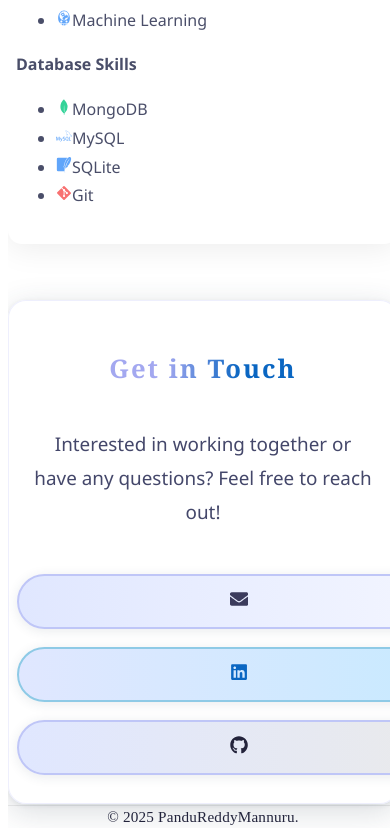
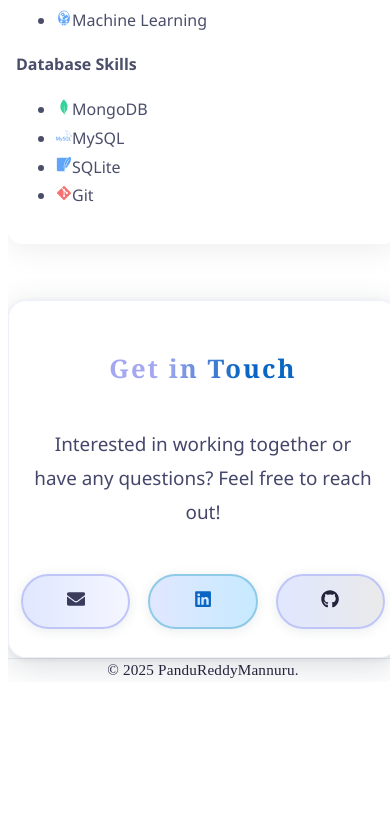
Before and after one commit to PanduReddyMannuru/Portifolio, a React (Vite) app: page / in a window 390 px wide. Shown: the part 2027-2863 px from the top of the page. After the commit the page ends 2717 px from the top, so only its background shows below. Built offline with nearby package versions, Linux system fonts and the light colour scheme.

Commit message:
modified

```diff
--- a/src/components/Connect.jsx
+++ b/src/components/Connect.jsx
@@ -10,17 +10,17 @@ const Connect = () => {
                 Interested in working together or have any questions? Feel free to reach out!
             </p>
             <div className="connect-links">
-            <a href="mailto:your.email@example.com" className="connect-link email" aria-label="Email">
+            <a href="mailto:pandureddymannuru@gmail.com" className="connect-link email" aria-label="Email">
                 <span className="icon-rect">
                     <FaEnvelope />
                 </span>
             </a>
-            <a href="https://www.linkedin.com/in/yourprofile" target="_blank" rel="noopener noreferrer" className="connect-link linkedin" aria-label="LinkedIn">
+            <a href="https://www.linkedin.com/in/pandureddymannuru" target="_blank" rel="noopener noreferrer" className="connect-link linkedin" aria-label="LinkedIn">
                 <span className="icon-rect">
                     <FaLinkedin />
                 </span>
             </a>
-            <a href="https://github.com/yourusername" target="_blank" rel="noopener noreferrer" className="connect-link github" aria-label="GitHub">
+            <a href="https://github.com/pandureddymannuru" target="_blank" rel="noopener noreferrer" className="connect-link github" aria-label="GitHub">
                 <span className="icon-rect">
                     <FaGithub />
                 </span>
--- a/src/styles/Connect.css
+++ b/src/styles/Connect.css
@@ -149,12 +149,12 @@
         font-size: 1.6rem;
     }
     .connect-links {
-        flex-direction: column;
+        /* flex-direction: column; */
         gap: 18px;
         width: 100%;
     }
     .connect-link {
-        width: 100%;
+        width: 10%;
         text-align: center;
     }
 }
```
